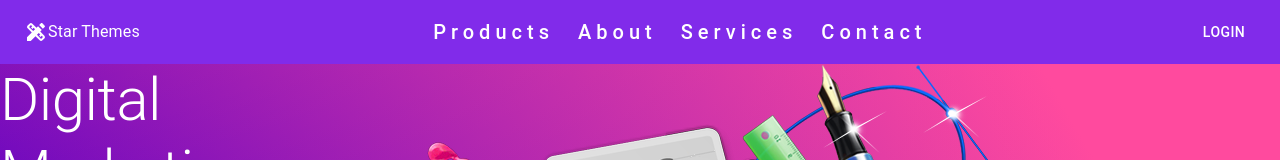
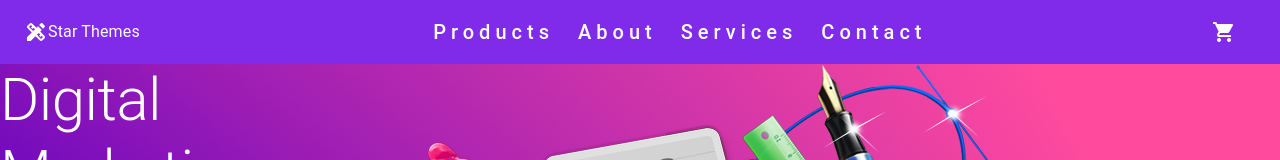
Before and after one commit to midth002/ecommerce-react-app, a Next.js app: page / in a window 1280 px wide. Shown: the top 160 px of the page. Built offline with nearby package versions, Linux system fonts and the light colour scheme.

Commit message:
Change: Changed login button to a cart button on navbar.

```diff
--- a/components/navbar/Navbar.tsx
+++ b/components/navbar/Navbar.tsx
@@ -5,14 +5,12 @@ import {
   Typography,
   Button,
   IconButton,
-  useTheme,
 } from "@mui/material";
-import { DesignServices } from "@mui/icons-material";
+import { DesignServices, ShoppingCart } from "@mui/icons-material";
+import Link from 'next/link';
 import NavMenu from "./NavMenu";
 
 const Navbar = () => {
-  const theme = useTheme();
-
 
   return (
     <Box sx={{ flexGrow: 1 }}>
@@ -29,7 +27,11 @@ const Navbar = () => {
             <Typography>Star Themes</Typography>
           </IconButton>
           <NavMenu />
-          <Button color="inherit">Login</Button>
+          <Link href="/checkout">
+          <Button color="inherit" >
+            <ShoppingCart />
+          </Button>
+          </Link>
         </Toolbar>
       </AppBar>
     </Box>
--- a/lib/store/Cart.ts
+++ b/lib/store/Cart.ts
@@ -7,7 +7,7 @@ export type ProductType = {
     // description: string,
     id: string,
     image: string,
-    // price: number,
+    price: number,
     name: string
 };
 
--- a/pages/products/[id]/index.tsx
+++ b/pages/products/[id]/index.tsx
@@ -1,6 +1,7 @@
 import React from 'react'
 import { getProduct } from '../../../lib/utils/product';
 import { getProducts } from '../../../lib/utils/products';
+import { useCartStore } from '../../../lib/store';
 import { getPrice } from '../../../lib/utils/price';
 import { Box, CircularProgress } from '@mui/material';
 import ProductPage from '../../../components/products/ProductPage';
@@ -27,12 +28,13 @@ export const getStaticPaths = async () => {
 };
 
 const product = ({ product, price }) => {
+  const { cart, addToCart } = useCartStore();
 
   return (
     <>
     {product && price ? (
       <>
-        <ProductPage product={product} price={price} />
+        <ProductPage product={product} price={price} cart={cart} addToCart={addToCart}/>
       </>
     ) : (
       <Box>
```
Also changed, not shown: components/products/ProductPage.tsx (+12 -4 lines).
